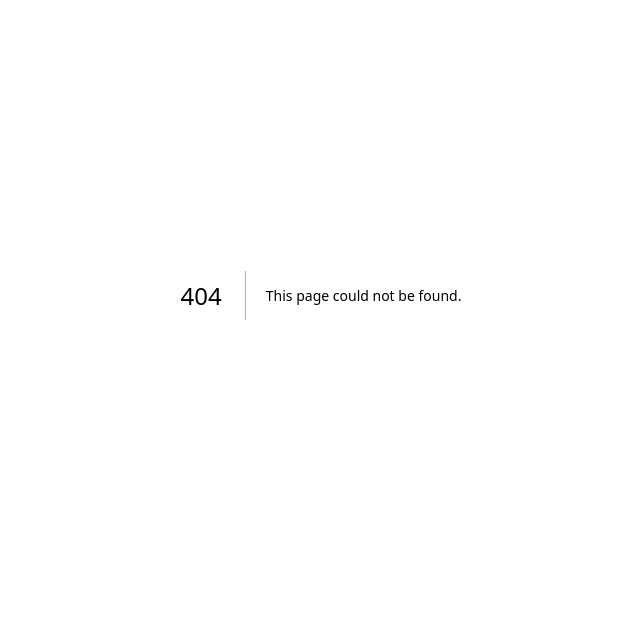
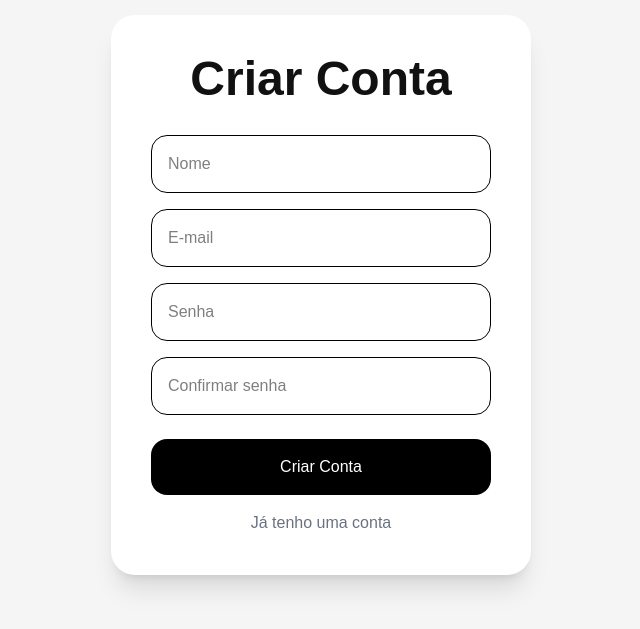
Before and after one commit to avaleadoficial/pipelead2, a Next.js app: page /app/cadastro in a window 1280 px wide. Before the commit this address had no page. Shown: the part 105-734 px from the top of the page, without its empty margins (319-959 px from the left). Built offline with nearby package versions, Linux system fonts and the light colour scheme.

Commit message:
Create page.tsx

```diff
--- /dev/null
+++ b/app/app/cadastro/page.tsx
@@ -0,0 +1,136 @@
+"use client";
+
+import { useState } from "react";
+import { useRouter } from "next/navigation";
+import { supabase } from "@/lib/supabase";
+
+export default function CadastroPage() {
+
+  const router = useRouter();
+
+  const [nome, setNome] = useState("");
+  const [email, setEmail] = useState("");
+  const [senha, setSenha] = useState("");
+  const [confirmar, setConfirmar] = useState("");
+  const [loading, setLoading] = useState(false);
+
+  async function criarConta() {
+
+    if (senha !== confirmar) {
+      return;
+    }
+
+    setLoading(true);
+
+    const { error } =
+      await supabase.auth.signUp({
+        email,
+        password: senha,
+        options: {
+          data: {
+            nome,
+          },
+        },
+      });
+
+    setLoading(false);
+
+    if (error) {
+      return;
+    }
+
+    router.push("/login");
+  }
+
+  return (
+    <main
+      className="
+        min-h-screen
+        flex
+        items-center
+        justify-center
+      "
+    >
+      <div
+        className="
+          bg-white
+          p-10
+          rounded-3xl
+          w-[420px]
+          shadow-xl
+        "
+      >
+
+        <h1
+          className="
+            text-5xl
+            font-bold
+            text-center
+            mb-8
+          "
+        >
+          Criar Conta
+        </h1>
+
+        <input
+          placeholder="Nome"
+          value={nome}
+          onChange={(e)=>setNome(e.target.value)}
+          className="w-full border p-4 rounded-2xl mb-4 text-black"
+        />
+
+        <input
+          placeholder="E-mail"
+          value={email}
+          onChange={(e)=>setEmail(e.target.value)}
+          className="w-full border p-4 rounded-2xl mb-4 text-black"
+        />
+
+        <input
+          type="password"
+          placeholder="Senha"
+          value={senha}
+          onChange={(e)=>setSenha(e.target.value)}
+          className="w-full border p-4 rounded-2xl mb-4 text-black"
+        />
+
+        <input
+          type="password"
+          placeholder="Confirmar senha"
+          value={confirmar}
+          onChange={(e)=>setConfirmar(e.target.value)}
+          className="w-full border p-4 rounded-2xl mb-6 text-black"
+        />
+
+        <button
+          onClick={criarConta}
+          className="
+            w-full
+            bg-black
+            text-white
+            p-4
+            rounded-2xl
+          "
+        >
+          {loading
+            ? "Criando..."
+            : "Criar Conta"}
+        </button>
+
+        <button
+          onClick={() =>
+            router.push("/login")
+          }
+          className="
+            w-full
+            mt-4
+            text-gray-500
+          "
+        >
+          Já tenho uma conta
+        </button>
+
+      </div>
+    </main>
+  );
+}
```
